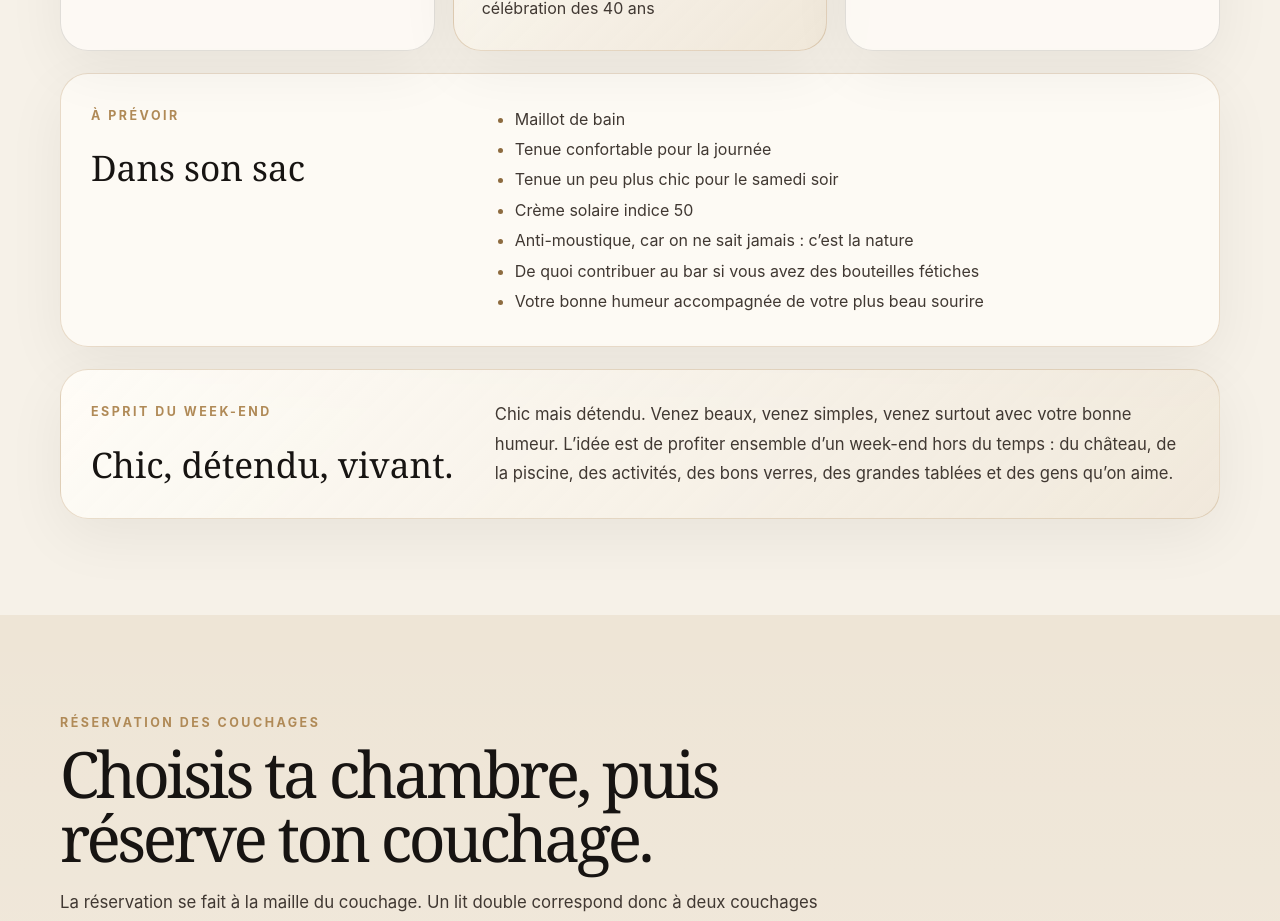
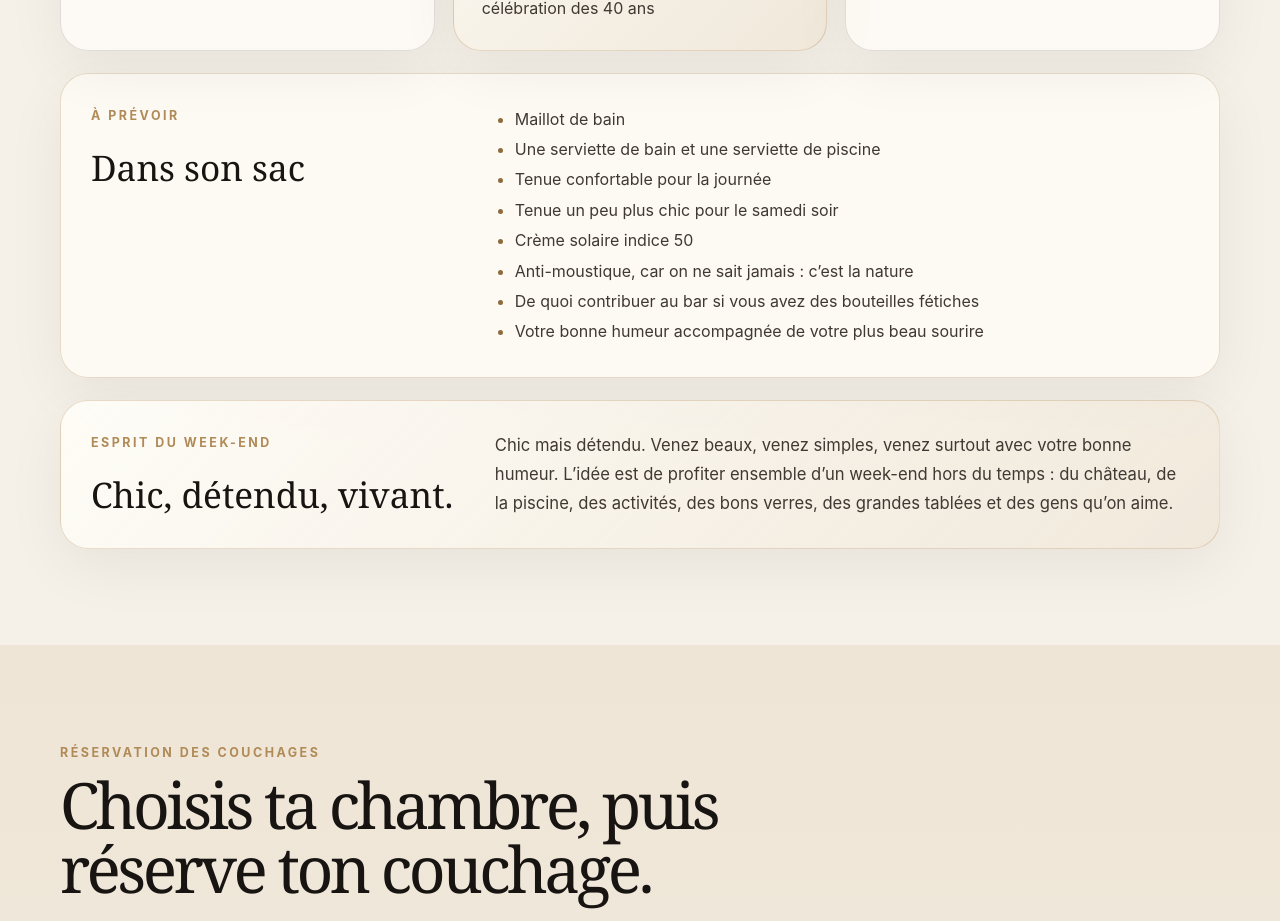
Before and after one commit to nairodx77-star/Anniversaire-chateau, a React (Vite) app: page / in a window 1280 px wide. Shown: the part 3760-4681 px from the top of the page. Built offline with nearby package versions, Linux system fonts and the light colour scheme; no server answers; the database is empty.

Commit message:
Update App.jsx

```diff
--- a/src/App.jsx
+++ b/src/App.jsx
@@ -480,6 +480,7 @@ export default function App() {
 
       <ul>
         <li>Maillot de bain</li>
+        <li>Une serviette de bain et une serviette de piscine</li>
         <li>Tenue confortable pour la journée</li>
         <li>Tenue un peu plus chic pour le samedi soir</li>
         <li>Crème solaire indice 50</li>
```
